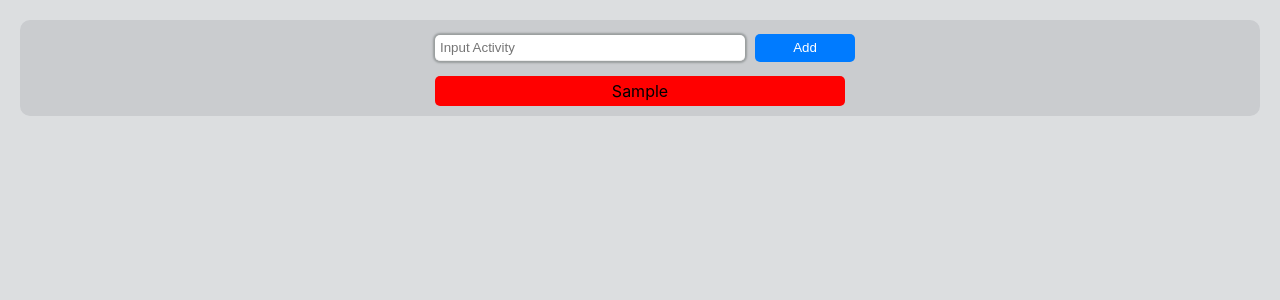
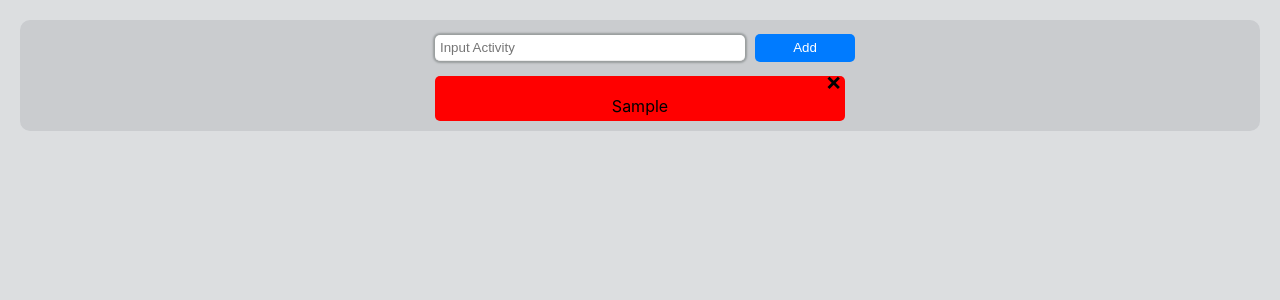
Before and after one commit to Sendii/activity, a React (Create React App) app: page / in a window 1280 px wide. Both pictures are taken after typing "Sample" into the empty fields and a click on the button "Add". Shown: the top 300 px of the page. Built offline with nearby package versions, Linux system fonts and the light colour scheme.

Commit message:
add close icon

```diff
--- a/src/component/Card.js
+++ b/src/component/Card.js
@@ -3,7 +3,9 @@ import React from 'react'
 class Card extends React.Component{
 	render(){
 		return (
-			<div className="card">{this.props.text}</div>
+			<div className="card">
+			<div className="close"></div>
+			{this.props.text}</div>
 		)
 	}
 }
--- a/src/component/Index.js
+++ b/src/component/Index.js
@@ -28,6 +28,7 @@ class Index extends React.Component{
 		})
 	}
 	render(){
+		console.log(this.state.data)
 	const content = Object.entries(this.state.data).map((v, k) => {
 		return <Card key={k} text={v[1].name_activity}/>
 	})
--- a/src/css/style.css
+++ b/src/css/style.css
@@ -43,3 +43,19 @@ input:focus{
 	border-radius: 5px;
 	word-wrap: break-word;
 }
+.close{
+	margin-top: -15px;
+	width: 10px;
+	font-size: 25px;
+	font-weight: 600;
+	margin-left: auto;
+	transition: font-size 0.5s;
+}
+.close:hover{
+	cursor: pointer;
+	font-size: 30px;
+}
+.close:after{
+	display: inline-block;
+	content: "\00d7"; /* This will render the 'X' */
+}
```
